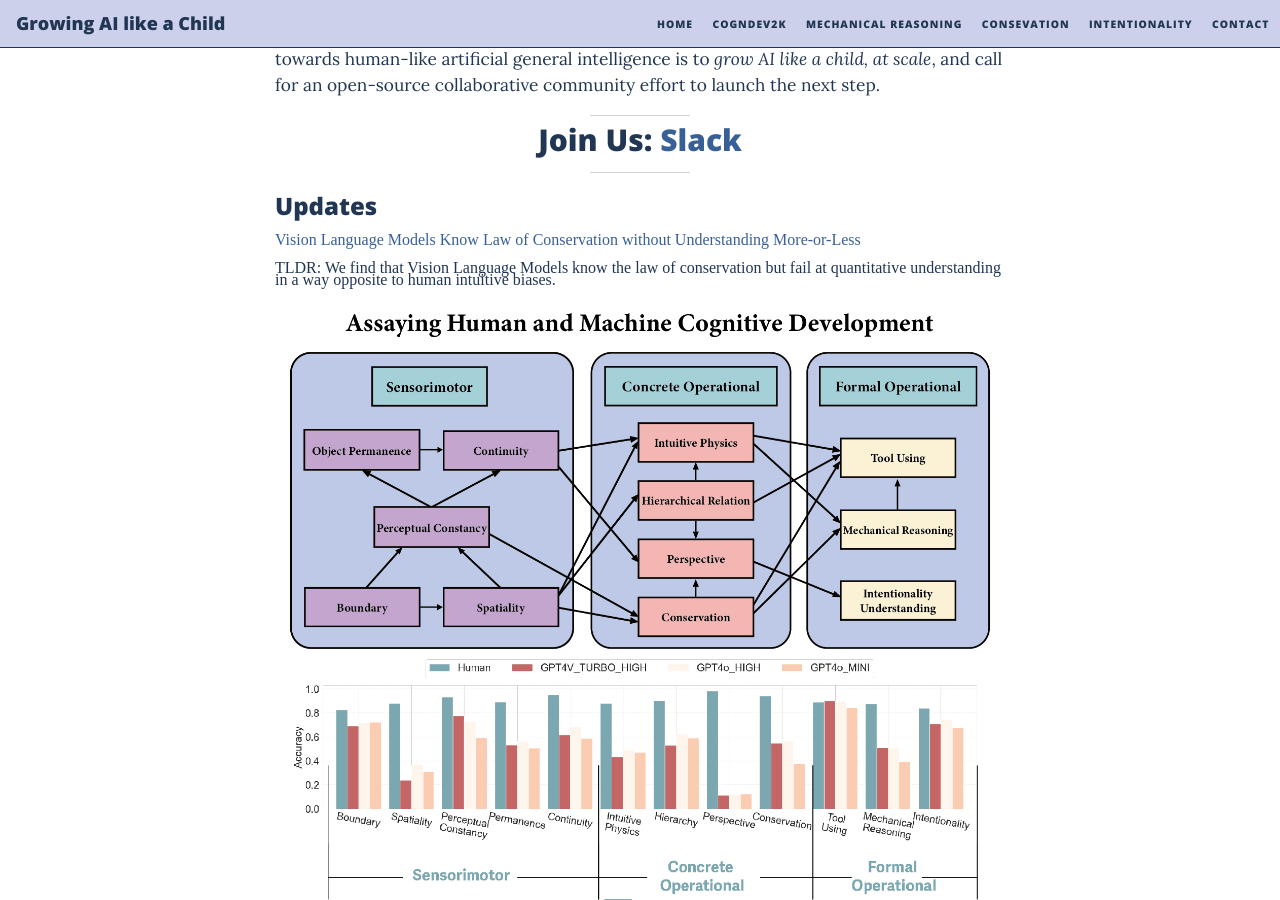
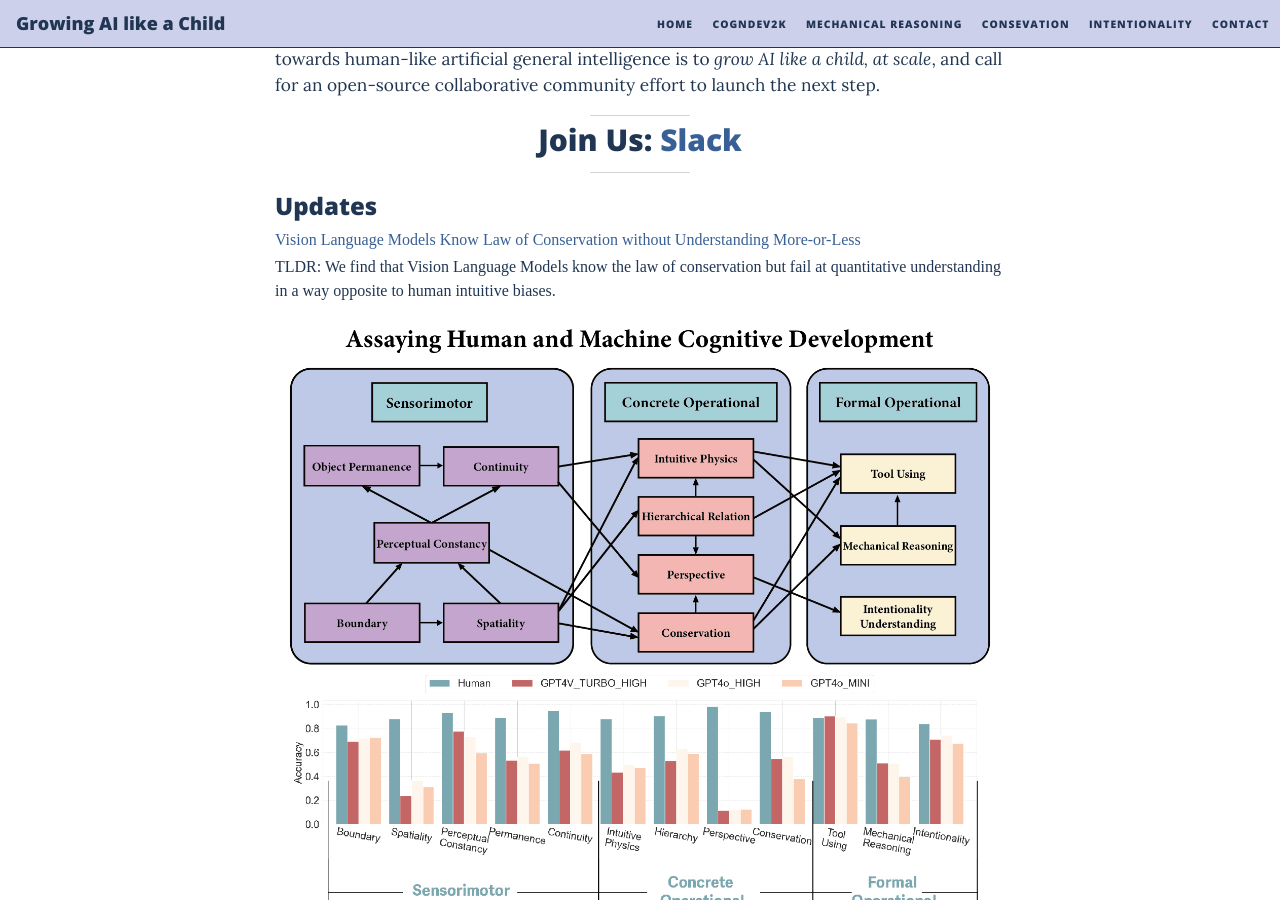
Before and after one commit to growing-ai-like-a-child/growing-ai-like-a-child.github.io, a Jekyll site: the page built from index.html, in a window 1280 px wide and 900 px high, scrolled down 474 px. Built offline with Jekyll 4.4.1, drawn with Linux system fonts in a browser that asks for light colours; nearby versions of some CDN libraries; the list of posts is cut into pages by our own code.

Commit message:
Update index.html

```diff
--- a/index.html
+++ b/index.html
@@ -26,15 +26,16 @@ Instead of putting <i>growing up</i> and <i>scaling up</i> into opposite camps,
 
 <h3>Updates</h3>
 <div class="publication" style="font-size: 12pt; font-family:'Times New Roman', Times, serif;">
-    <p>
+    <p style="margin-bottom: 3px;">
         <a href="https://arxiv.org/abs/2410.00332" target="_blank">
             Vision Language Models Know Law of Conservation without Understanding More-or-Less
         </a>
     </p>
-    <p style="margin-top: 5px; line-height: .8;">
+    <p style="margin-top: 3px;">
         TLDR: We find that Vision Language Models know the law of conservation but fail at quantitative understanding in a way opposite to human intuitive biases.
     </p>
 </div>
+
 
 
 <center>
```
